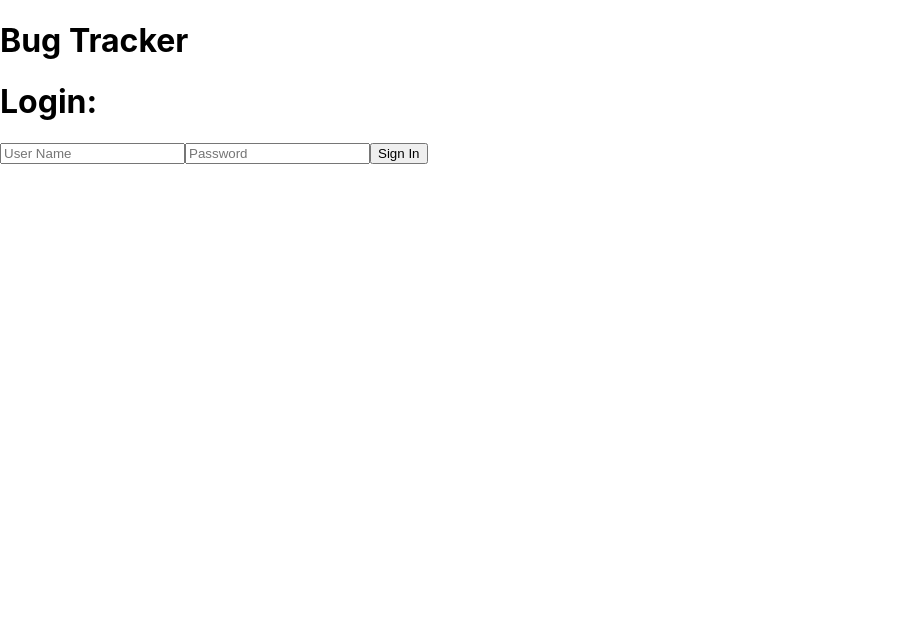
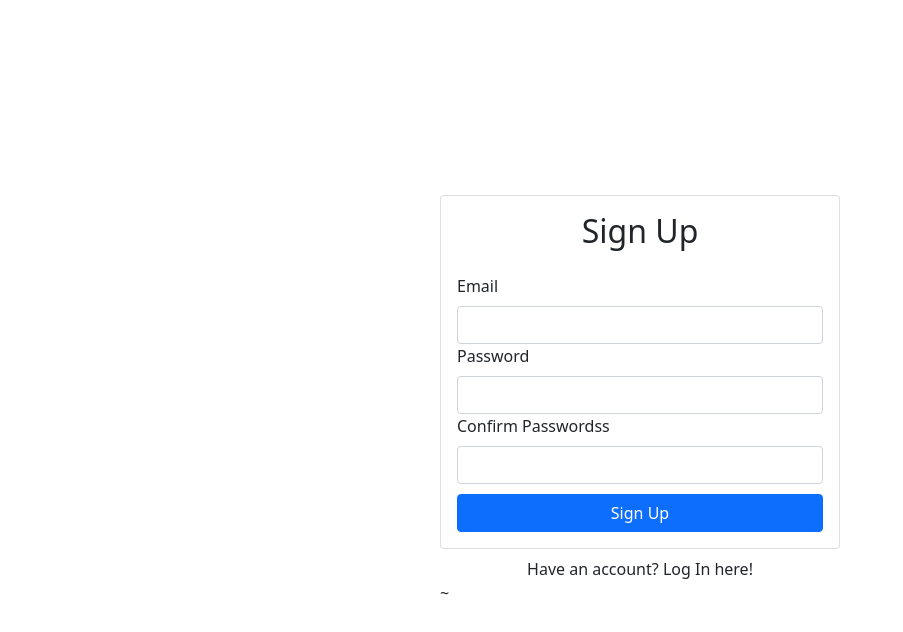
Before and after one commit to yonitubul/bug-tracker, a React (Create React App) app: page / in a window 1280 px wide. Shown: the top 632 px of the page, without its empty margins (0-903 px from the left). Built offline with nearby package versions, Linux system fonts and the light colour scheme.

Commit message:
:poop: SignUp advancments, work in progress

```diff
--- a/src/App.js
+++ b/src/App.js
@@ -1,18 +1,17 @@
-import React from 'react';
-import Login from './views/login/login'
-
+import React from "react";
+import { Container } from "react-bootstrap";
+import Login from "./views/login/login";
+import SignUp from "./views/signUp/signUp";
 function App() {
   return (
-    <div className="App">
-
-
-         <p>
-          <h1>Bug Tracker</h1>
-        </p>
-        <Login />
-
-
-    </div>
+    <Container
+      className="d-flex align-items-center justify-content-center"
+      style={{ minHeight: "100vh" }}
+    >
+      <div className="w-100" style={{maxWidth: "400px"}}>
+        <SignUp/>~
+      </div>
+    </Container>
   );
 }
 
--- a/src/index.js
+++ b/src/index.js
@@ -4,6 +4,7 @@ import './index.css';
 import App from './App';
 import { store } from './controllers/redux/store';
 import { Provider } from 'react-redux';
+import "bootstrap/dist/css/bootstrap.min.css"
 
 ReactDOM.render(
   <React.StrictMode>
--- a/src/views/login/login.jsx
+++ b/src/views/login/login.jsx
@@ -9,7 +9,7 @@ export default function Login (){
         name:"",
         password:""
     })
-     function handleInput(e){
+     const handleInput=(e)=>{
         setFormInput({
             ...formInput,
             [e.target.name]: e.target.value
@@ -24,7 +24,7 @@ export default function Login (){
    <div className="login">
        <form className="login-panel">
            <h1>Login:</h1>
-           <input type='name' name='text' placeholder="User Name" onChange={handleInput} value={formInput.name}></input>
+           <input type='text' name='name' placeholder="User Name" onChange={handleInput} value={formInput.name}></input>
            <input name="password" type='password' placeholder="Password" onChange={handleInput} value={formInput.password}></input>
            <button type="submit" onClick={submit}>Sign In</button>
        </form>
--- a/src/views/signUp/signUp.js
+++ b/src/views/signUp/signUp.js
@@ -1,24 +1,75 @@
-import React from 'react';
-import {Card, Form, Button} from 'react-bootstrap'
+import React, { useRef, useState } from "react";
+import { Card, Form, Button } from "react-bootstrap";
 
-export default function signUp() {
+export default function SignUp() {
+  const emailRef = useRef();
+  const passwordRef = useRef();
+  const passwordConfirmRef = useRef();
+
+  const [currentUser, setCurrentUser] = useState({
+    email: "",
+    password: "",
+    passwordConfirm: "",
+  });
+
+  const inputChange = (e) => {
+    setCurrentUser({
+      ...currentUser,
+      [e.target.name]: e.target.value,
+    });
+  };
   return (
     <>
       <Card>
-    <Card.body>
+        <Card.Body>
           <h2 className="text-center mb-4">Sign Up</h2>
           <Form>
             <Form.Group id="email">
-
+              <Form.Label>Email</Form.Label>
+              <Form.Control
+                name="email"
+                type="email"
+                ref={emailRef}
+                required
+                onChange={inputChange}
+                value={currentUser.email}
+              ></Form.Control>
             </Form.Group>
-
+            <Form.Group id="password">
+              <Form.Label>Password</Form.Label>
+              <Form.Control
+                name="password"
+                type="password"
+                ref={passwordRef}
+                required
+                onChange={inputChange}
+                value={currentUser.password}
+              ></Form.Control>
+            </Form.Group>
+            <Form.Group id="password-confirm">
+              <Form.Label>Confirm Password</Form.Label>ss
+              <Form.Control
+                name="passwordConfirm"
+                type="password"
+                ref={passwordConfirmRef}
+                required
+                onChange={inputChange}
+                value={currentUser.passwordConfirm}
+              ></Form.Control>
+            </Form.Group>
+            <Button
+              type="submit"
+              className="w-100"
+              style={{ marginTop: "10px" }}
+            >
+              Sign Up
+            </Button>
           </Form>
-    </Card.body>
-
+        </Card.Body>
       </Card>
-    <di className="w-100 text-center mt-2">
-        Have an account? Log In here
-    </di>
+      <div className="w-100 text-center mt-2">
+        Have an account? Log In here!
+      </div>
     </>
-  )
+  );
 }
```
Also changed, not shown: src/contexts/authContext.js (added, +19 -0 lines). Lines whose indentation alone changed are shown as unchanged.
